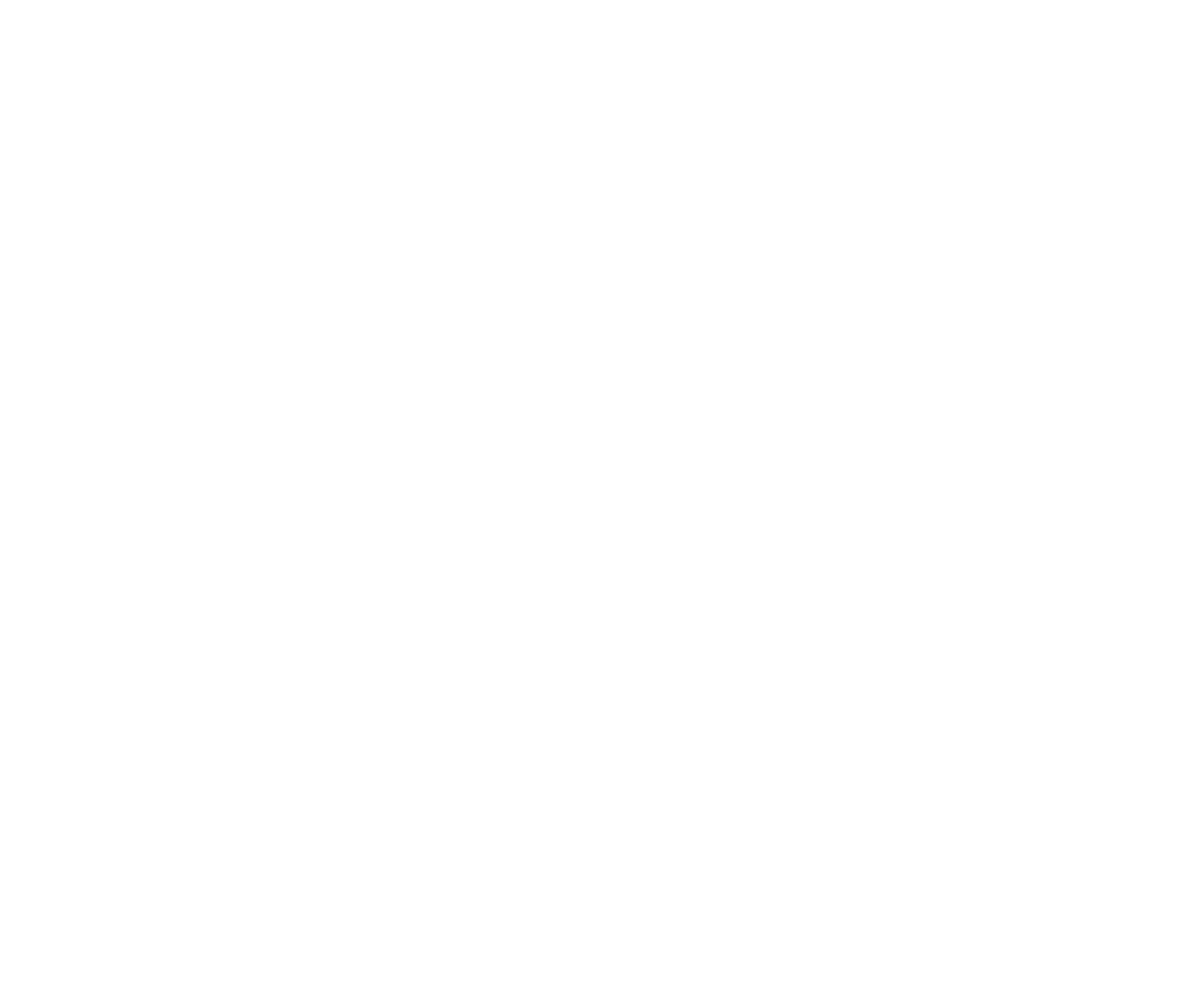
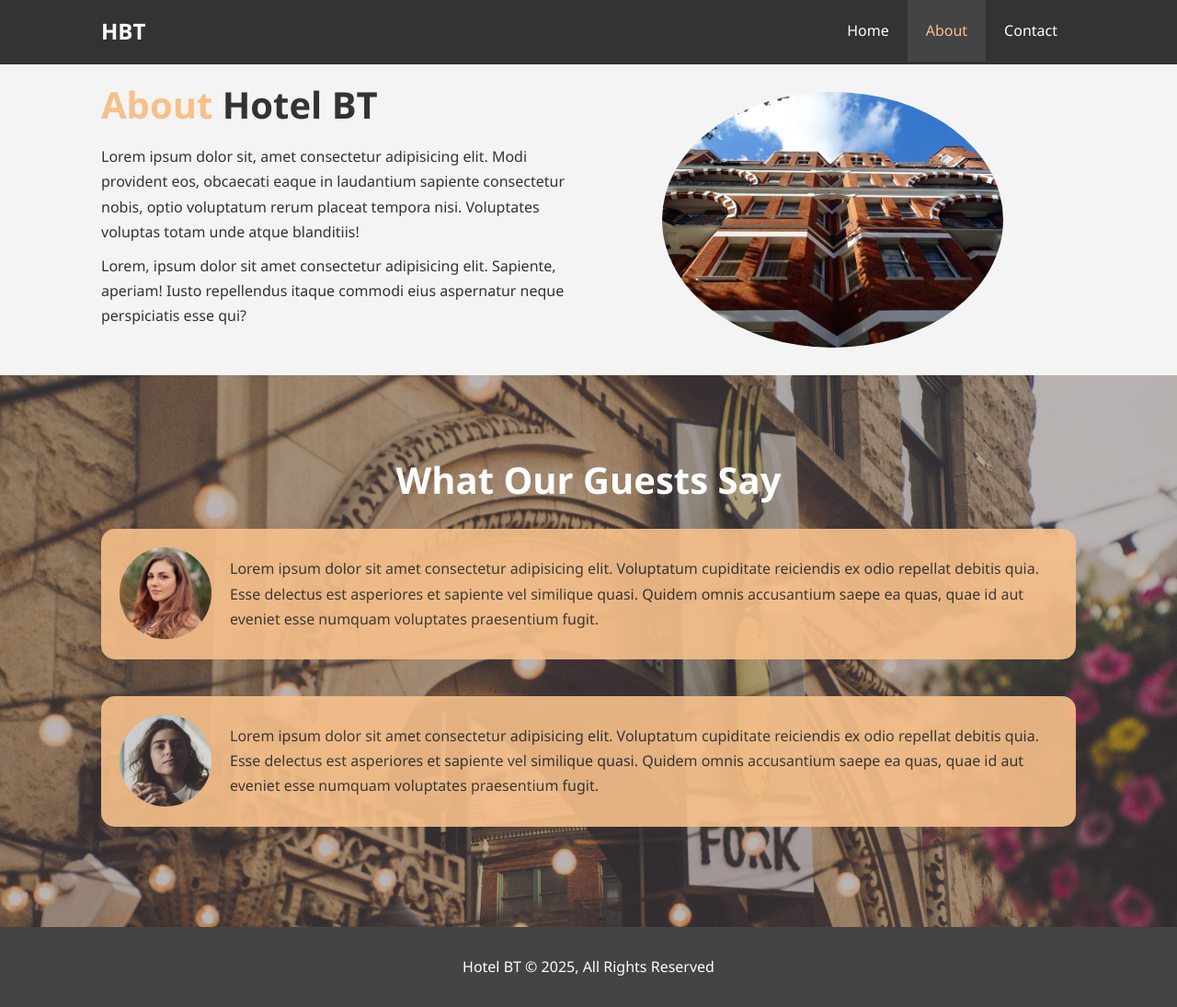
Before and after one commit to rogersLutamaguzi/hotel-website, a plain HTML site: page about.html in a window 1280 px wide. Shown: the whole page at 92% size. Before the commit the page ends 800 px from the top, so only its background shows below. Drawn offline with Linux system fonts and the light colour scheme.

Commit message:
complete entire contact and about page

```diff
--- a/CSS/style.css
+++ b/CSS/style.css
@@ -67,12 +67,19 @@ p {
 .clr {
 	clear: both;
 }
-.main-footer {
-	text-align: center;
-	color: #fff;
-	background-color: #444;
-	padding: 20px;
+.l-heading {
+	font-size: 40px;
 }
+.py-1 {
+	padding: 10px 0;
+}
+.py-2 {
+	padding: 20px 0;
+}
+.py-3 {
+	padding: 30px 0;
+}
+
 /* Navbar Styling */
 .nav-bar {
 	background-color: #333;
@@ -151,5 +158,76 @@ p {
 .box i {
 	padding-bottom: 20px;
 }
-.main-footer.footer-info {
+/* About info */
+.about-info .info-right {
+	float: right;
+	width: 50%;
+	min-height: 100%;
 }
+.about-info .info-right img {
+	display: block;
+	margin: auto;
+	width: 70%;
+	border-radius: 50%;
+}
+.about-info .info-left {
+	float: left;
+	width: 50%;
+	min-height: 100%;
+}
+
+/* Testimonials */
+.testimonials {
+	height: 600px;
+	padding-top: 100px;
+	background: url("../images/test-bg.jpg") no-repeat center center/cover;
+}
+.testimonials h2 {
+	text-align: center;
+	color: #fff;
+	padding-bottom: 40px;
+}
+.testimonial {
+	border-radius: 15px;
+}
+.testimonials .testimonial img {
+	width: 100px;
+	float: left;
+	margin-right: 20px;
+	border-radius: 50%;
+}
+.testimonials .testimonial {
+	padding: 20px;
+	margin-bottom: 40px;
+	opacity: 0.9;
+}
+/* Contact form */
+#contact-form .form-group {
+	margin-bottom: 20px;
+}
+#contact-form label {
+	display: block;
+	margin-bottom: 20px;
+}
+#contact-form input,
+#contact-form textarea {
+	width: 100%;
+	padding: 10px;
+	border: 1px solid #ddd;
+}
+#contact-form textarea {
+	height: 200px;
+}
+#contact-form input:focus,
+#contact-form textarea:focus {
+	outline: none;
+	border-color: #f7c08a;
+}
+
+/* Footer */
+.main-footer {
+	text-align: center;
+	color: #fff;
+	background-color: #444;
+	padding: 20px;
+}
--- a/about.html
+++ b/about.html
@@ -0,0 +1,81 @@
+<!DOCTYPE html>
+<html lang="en">
+	<head>
+		<meta charset="UTF-8" />
+		<meta name="viewport" content="width=device-width, initial-scale=1.0" />
+		<meta name="description" content="Welcome to the best hotel" />
+		<meta name="keywords" content="hotel,kampala hotel" />
+		<title>Hotel BT| About</title>
+
+		<link rel="stylesheet" href="./CSS/style.css" />
+	</head>
+	<body>
+		<header>
+			<nav class="nav-bar">
+				<div class="container">
+					<h1 class="logo"><a href="index.html">HBT</a></h1>
+					<ul class="nav-item">
+						<li><a href="index.html">Home</a></li>
+						<li><a class="current" href="about.html">About</a></li>
+						<li><a href="contact.html">Contact</a></li>
+					</ul>
+				</div>
+			</nav>
+		</header>
+		<section class="about-info btn-light py-3">
+			<div class="container">
+				<div class="info-left">
+					<h1 class="l-heading">
+						<span class="text-primary">About</span> Hotel BT
+					</h1>
+					<p>
+						Lorem ipsum dolor sit, amet consectetur adipisicing elit. Modi
+						provident eos, obcaecati eaque in laudantium sapiente consectetur
+						nobis, optio voluptatum rerum placeat tempora nisi. Voluptates
+						voluptas totam unde atque blanditiis!
+					</p>
+					<p>
+						Lorem, ipsum dolor sit amet consectetur adipisicing elit. Sapiente,
+						aperiam! Iusto repellendus itaque commodi eius aspernatur neque
+						perspiciatis esse qui?
+					</p>
+				</div>
+				<div class="info-right">
+					<img src="./images/photo-2.jpg" alt="hotel" />
+				</div>
+			</div>
+			<div class="clr"></div>
+		</section>
+
+		<section class="testimonials py-3">
+			<div class="container">
+				<h2 class="l-heading">What Our Guests Say</h2>
+
+				<div class="testimonial bg-primary">
+					<img src="./images/person-1.jpg" alt="Samantha" />
+					<p>
+						Lorem ipsum dolor sit amet consectetur adipisicing elit. Voluptatum
+						cupiditate reiciendis ex odio repellat debitis quia. Esse delectus
+						est asperiores et sapiente vel similique quasi. Quidem omnis
+						accusantium saepe ea quas, quae id aut eveniet esse numquam
+						voluptates praesentium fugit.
+					</p>
+				</div>
+
+				<div class="testimonial bg-primary">
+					<img src="./images/person-2.jpg" alt="Jen" />
+					<p>
+						Lorem ipsum dolor sit amet consectetur adipisicing elit. Voluptatum
+						cupiditate reiciendis ex odio repellat debitis quia. Esse delectus
+						est asperiores et sapiente vel similique quasi. Quidem omnis
+						accusantium saepe ea quas, quae id aut eveniet esse numquam
+						voluptates praesentium fugit.
+					</p>
+				</div>
+			</div>
+		</section>
+		<section class="main-footer">
+			<p class="footer-info">Hotel BT &copy; 2025, All Rights Reserved</p>
+		</section>
+	</body>
+</html>
```
Also changed, not shown: contact.html (+102 -0 lines), index.html (+4 -3 lines).
